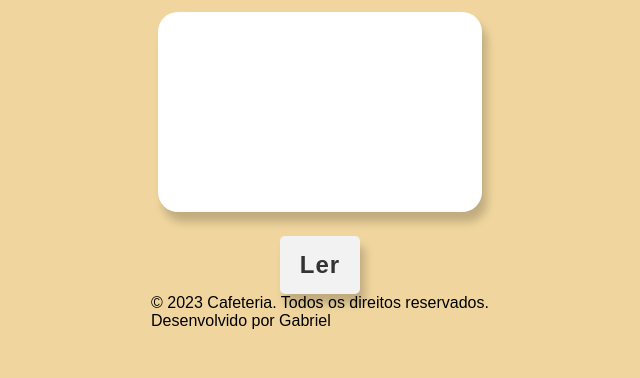
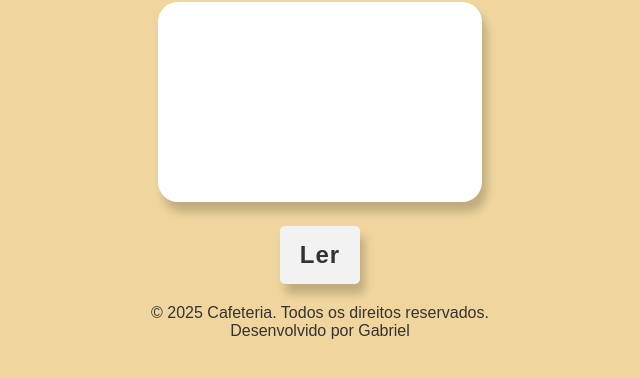
Before and after one commit to Gabriel24701/projeto_acessibilidade, a plain HTML site: page index.html in a window 1280 px wide. Shown: the part 262-640 px from the top of the page, without its empty margins (320-960 px from the left). Drawn offline with Linux system fonts and the light colour scheme.

Commit message:
Footer estilizado.

```diff
--- a/css/style.css
+++ b/css/style.css
@@ -59,3 +59,10 @@ h1{
     resize: none;
     border: none;
 }
+
+footer{
+    font-size: 1rem;
+    color: #333;
+    margin-top: 20px;
+    text-align: center;
+}
--- a/index.html
+++ b/index.html
@@ -19,7 +19,7 @@
         <script src="./js/main.js" defer></script>
     </main>
     <footer>
-        <p>&copy; 2023 Cafeteria. Todos os direitos reservados.</p>
+        <p>&copy; 2025 Cafeteria. Todos os direitos reservados.</p>
         <p>Desenvolvido por Gabriel</p>
     </footer>
 </body>
```
